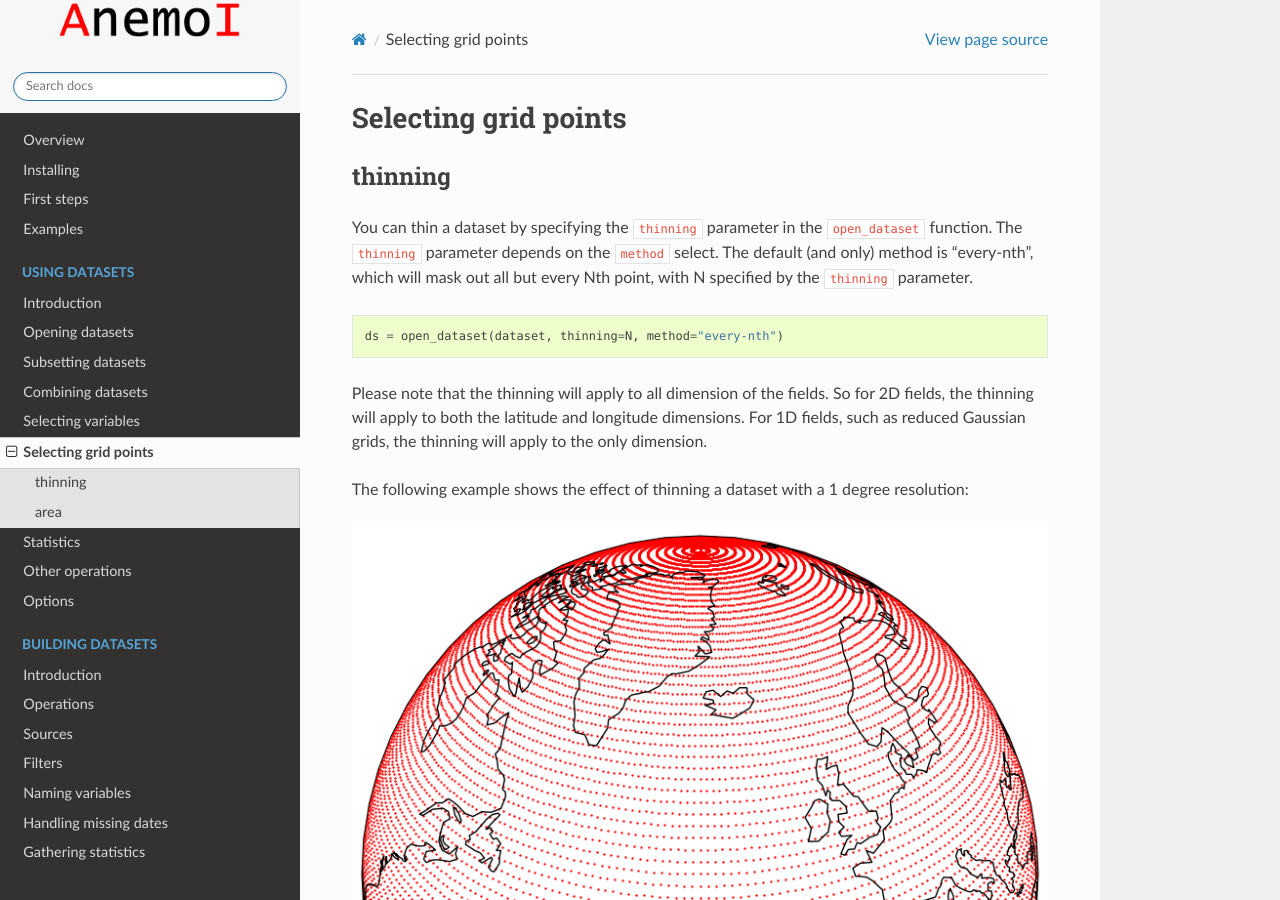
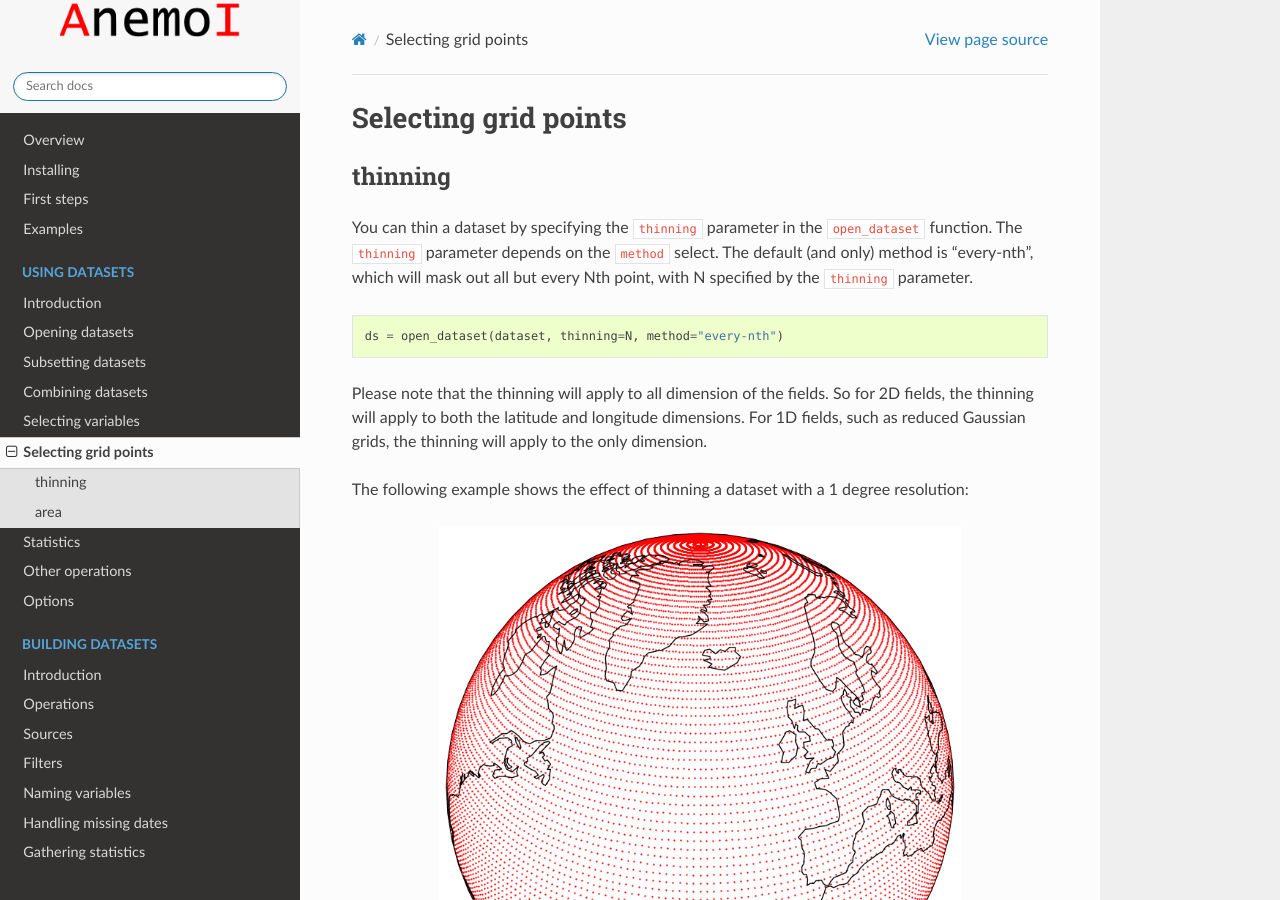
Before and after one commit to ecmwf/anemoi-datasets, a Sphinx documentation site: the page built from docs/using/grids.rst, in a window 1280 px wide and 900 px high. Built offline with Sphinx 7.4.7 and the Read the Docs theme 2.0.0, drawn with Linux system fonts in a browser that asks for light colours; pages that are not in the unit, such as notebooks, are missing from menus.

Commit message:
work on documentation

```diff
--- a/docs/using/grids.rst
+++ b/docs/using/grids.rst
@@ -27,10 +27,14 @@ The following example shows the effect of thinning a dataset with a 1 degree
 resolution:
 
 .. image:: thinning-before.png
+   :width: 75%
+   :align: center
 
 Thinning the dataset with ``thinning=4`` will result in the following dataset:
 
 .. image:: thinning-after.png
+   :width: 75%
+   :align: center
 
 
 ******
```
